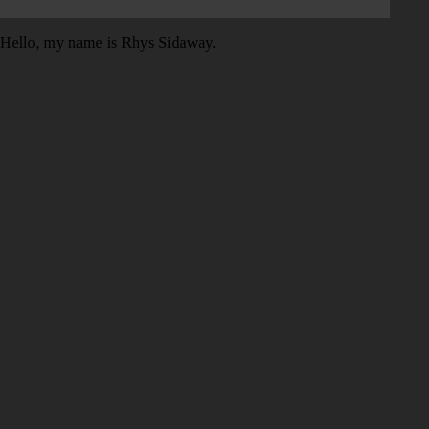
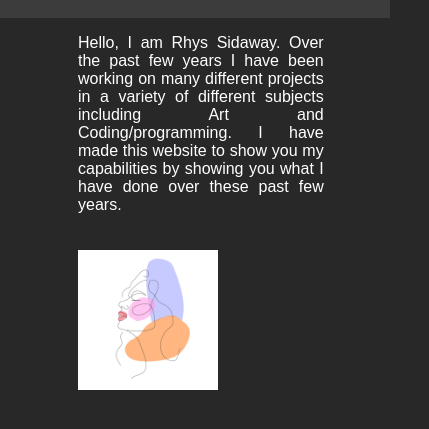
Before and after one commit to rhys12396/Rhys-Portfolio, a plain HTML site: page index.html in a window 390 px wide. Shown: the part 229-658 px from the top of the page, 429 px wide, since content can reach past the window. Drawn offline with Linux system fonts and the light colour scheme.

Commit message:
Added image, edited paragraph, added responsive elements.

```diff
--- a/index.html
+++ b/index.html
@@ -20,7 +20,10 @@
     </header>
     <body>
         <div class="name"><h1>Rhys Sidaway</h1></div>
-        <p>Hello, my name is Rhys Sidaway.</p>
+        <div class="personalStatement">
+            <p>Hello, I am Rhys Sidaway. Over the past few years I have been working on many different projects in a variety of different subjects including Art and Coding/programming. I have made this website to show you my capabilities by showing you what I have done over these past few years.</p>
+            <img src="media/artImage.jpg">
+        </div>
     </body>
     <footer>
 
--- a/style.css
+++ b/style.css
@@ -43,6 +43,36 @@ a {
     flex-wrap: wrap;
     font-family: arial;
     color: white;
+    width: 100%;
     margin: 0px;
     background-color: rgb(60, 60, 60);
 }
+.personalStatement {
+    display: flex;
+    flex-direction: row;
+    font-family: arial;
+    text-align: justify;
+    justify-content: center;
+    width: 90%;
+    color: white;
+}
+.personalStatement p {
+    width: 40%;
+    margin-right: 5%;
+}
+.personalStatement img {
+    width: 40%;
+    height: 40%;
+    max-height: 300px;
+    max-width: 300px;
+    margin-top: 20px;
+}
+@media (max-width: 400px){
+    .personalStatement {
+        flex-direction: column;
+        margin-left: 20%;
+    }
+    .personalStatement p {
+        width: 70%;
+    }
+}
```
Also changed, not shown: media/artImage.jpg (added), 1 other file.
